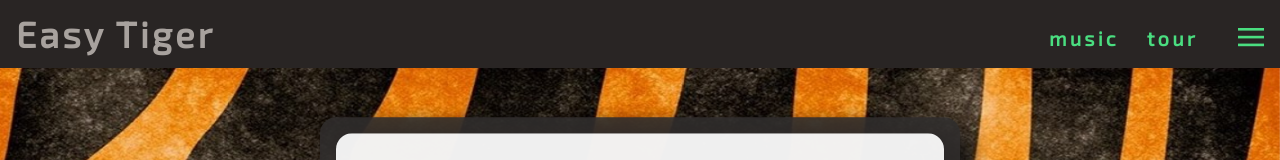
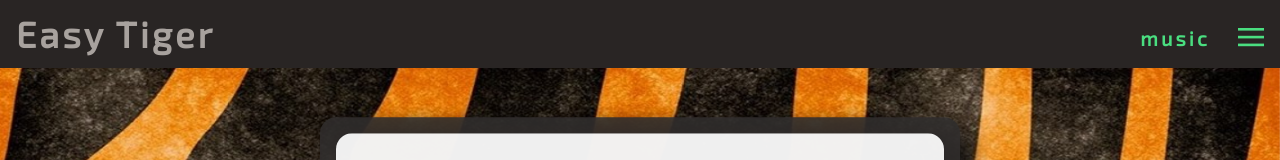
Before and after one commit to allisondurham/easyTiger, a React (Create React App) app: page / in a window 1280 px wide. Shown: the top 160 px of the page. Built offline with nearby package versions, Linux system fonts and the light colour scheme.

Commit message:
absolute nav fixed

```diff
--- a/src/components/Menu.jsx
+++ b/src/components/Menu.jsx
@@ -87,7 +87,7 @@
                         <p id="side" className="hover:text-amber-600  mb-2 md:mb-4">
                             <a href="/Merch" className="">heather</a>
                         </p>
-                        <p id="side" className="hover:text-amber-600   mb-2 md:mb-4">
+                        <p id="side" className="hover:text-amber-600   mb-6 md:mb-10">
                             <a href="/Contact" className="">anthony</a>
                         </p>
 
--- a/src/components/Navigation.jsx
+++ b/src/components/Navigation.jsx
@@ -7,7 +7,7 @@
 
     return (
         <>
-            <nav className=" bg-stone-800 p-2 mt-0 absolute  w-full z-40 top-0 ">
+            <nav className=" bg-stone-800 p-2 mt-0 fixed  w-full z-40 top-0 ">
                 <div className="container  mx-auto flex flex-wrap items-center">
                     <div className="flex w-full md:w-1/2 justify-center md:justify-start font-extrabold">
                         <a className="no-underline hover:text-cyan hover:no-underline" href="/">
@@ -27,9 +27,9 @@
                             <li className="mr-3">
                                 <a id="nav" className="inline-block text-xl font-semibold hoov   py-2 px-2" href="/music">music</a>
                             </li>
-                            <li className="mr-6">
+                            {/* <li className="mr-6">
                                 <a id="nav" className="inline-block text-xl font-semibold  hoov   py-2 px-2" href="/tour">tour</a>
-                            </li>
+                            </li> */}
                             <li className=" relative py-2 px-2">
                           <Menu />
 
```
